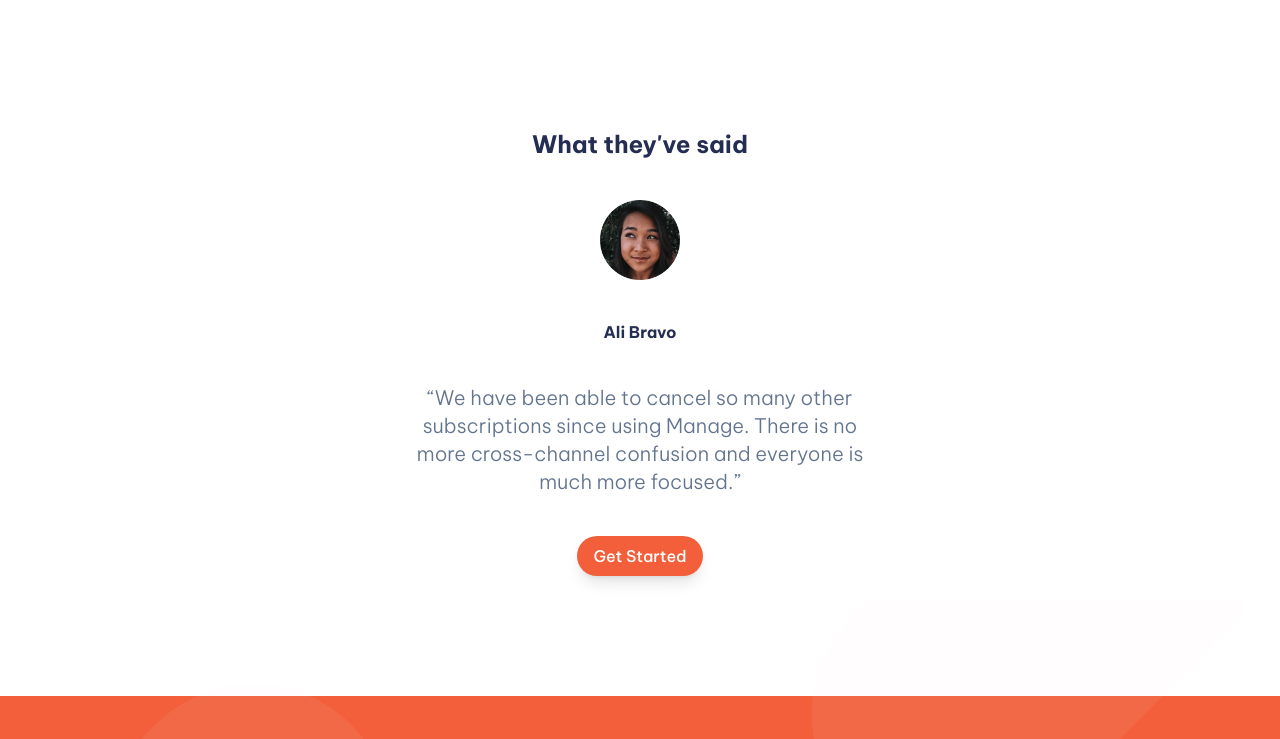
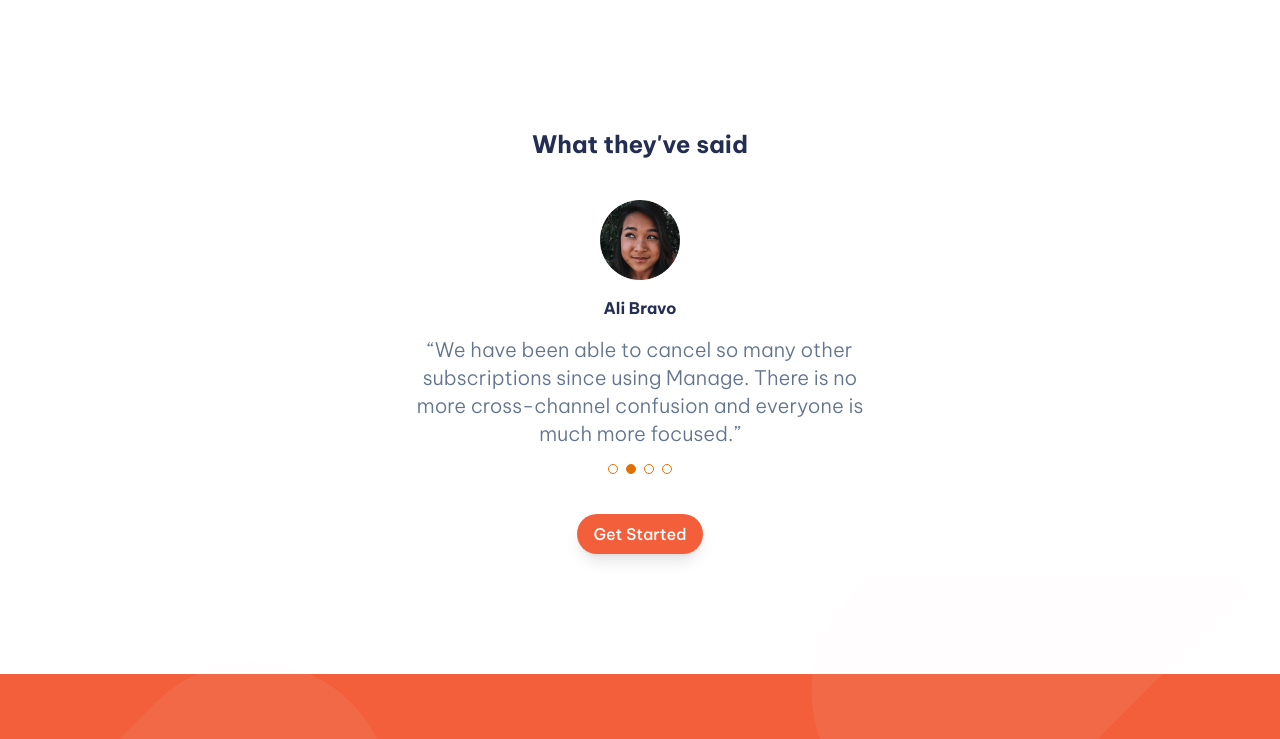
Before and after one commit to JanudaStack/manage-landing-page-main, a React (Vite) app: page / in a window 1280 px wide. Shown: the part 1280-2019 px from the top of the page. Built offline with nearby package versions, Linux system fonts and the light colour scheme.

Commit message:
feat: Implement testimonial slider with automatic slide transition and client data integration

```diff
--- /dev/null
+++ b/constants/index.js
@@ -0,0 +1,28 @@
+const clients = [
+    {
+        id: 1,
+        img: './images/avatar-anisha.png',
+        name: 'Anisha Li',
+        review: '“Manage has supercharged our team’s workflow. The ability to maintain visibility on larger milestones at all times keeps everyone motivated.”',
+    },
+    {
+        id: 2,
+        img: './images/avatar-ali.png',
+        name: 'Ali Bravo',
+        review: '“We have been able to cancel so many other subscriptions since using Manage. There is no more cross-channel confusion and everyone is much more focused.”',
+    },
+    {
+        id: 3,
+        img: './images/avatar-richard.png',
+        name: 'Richard Watts',
+        review: '“Manage allows us to provide structure and process. It keeps us organized and focused. I can’t stop recommending them to everyone I talk to!”',
+    },
+    {
+        id: 4,
+        img: './images/avatar-shanai.png',
+        name: 'Shanai Gough',
+        review: '“Their software allows us to track, manage and collaborate on our projects from anywhere. It keeps the whole team in-sync without being intrusive.”',
+    },
+];
+
+export { clients };
--- a/src/components/Testimonial.jsx
+++ b/src/components/Testimonial.jsx
@@ -1,23 +1,57 @@
-import React from 'react';
+import React, { useState } from 'react';
+import { clients } from '../../constants';
 
 const Testimonial = () => {
+    const [testimonialData] = useState(clients);
+    const [slideIndex, setSlideIndex] = useState(1);
+
+    const nextSlide = () => {
+        if (slideIndex < testimonialData.length) {
+            setSlideIndex(slideIndex + 1); // Increment the slide index
+        } else {
+            setSlideIndex(1); // Reset to the first slide
+        }
+    };
+
+    // Example usage of nextSlide
+    React.useEffect(() => {
+        const interval = setInterval(nextSlide, 5000); // Automatically change slides every 5 seconds
+        return () => clearInterval(interval); // Cleanup interval on component unmount
+    });
+
     return (
         <section className="flex flex-col justify-center my-30 gap-10">
             <div className="flex flex-col items-center md:px-20 gap-10">
                 <h2 className="about-header text-2xl text-center">
                     What they've said
                 </h2>
-                <img
-                    src="/images/avatar-ali.png"
-                    alt="avatar"
-                    className="w-20"
-                />
-                <h3>Ali Bravo</h3>
-                <p className="px-10 text-center md:w-4/8 md:text-xl">
-                    “We have been able to cancel so many other subscriptions
-                    since using Manage. There is no more cross-channel confusion
-                    and everyone is much more focused.”
-                </p>
+                {testimonialData.map((client, index) => (
+                    <div
+                        key={client.id}
+                        className={`flex flex-col items-center gap-4 ${
+                            slideIndex === index + 1 ? 'block' : 'hidden'
+                        }`}
+                    >
+                        <img src={client.img} alt="avatar" className="w-20" />
+                        <h3>{client.name}</h3>
+                        <p className="px-10 text-center md:w-4/8 md:text-xl">
+                            {client.review}
+                        </p>
+                        <div className="flex gap-2">
+                            {testimonialData.map((_, index) => (
+                                <button
+                                    key={index}
+                                    className={`w-2.5 h-2.5 border-amber-600 border-1 rounded-2xl ${
+                                        slideIndex === index + 1
+                                            ? 'bg-amber-600'
+                                            : ''
+                                    }`}
+                                    onClick={() => setSlideIndex(index + 1)}
+                                ></button>
+                            ))}
+                        </div>
+                    </div>
+                ))}
             </div>
             <button className="btn mx-auto">Get Started</button>
         </section>
```
